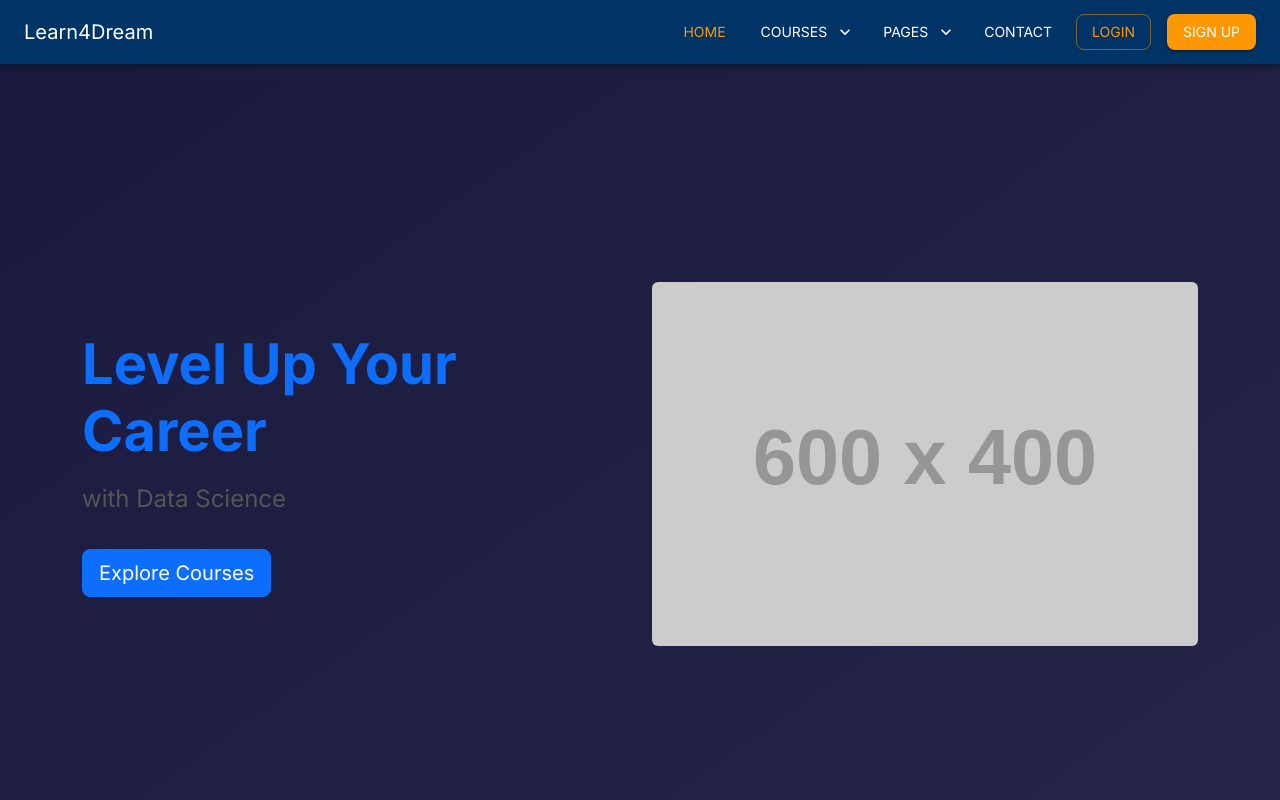
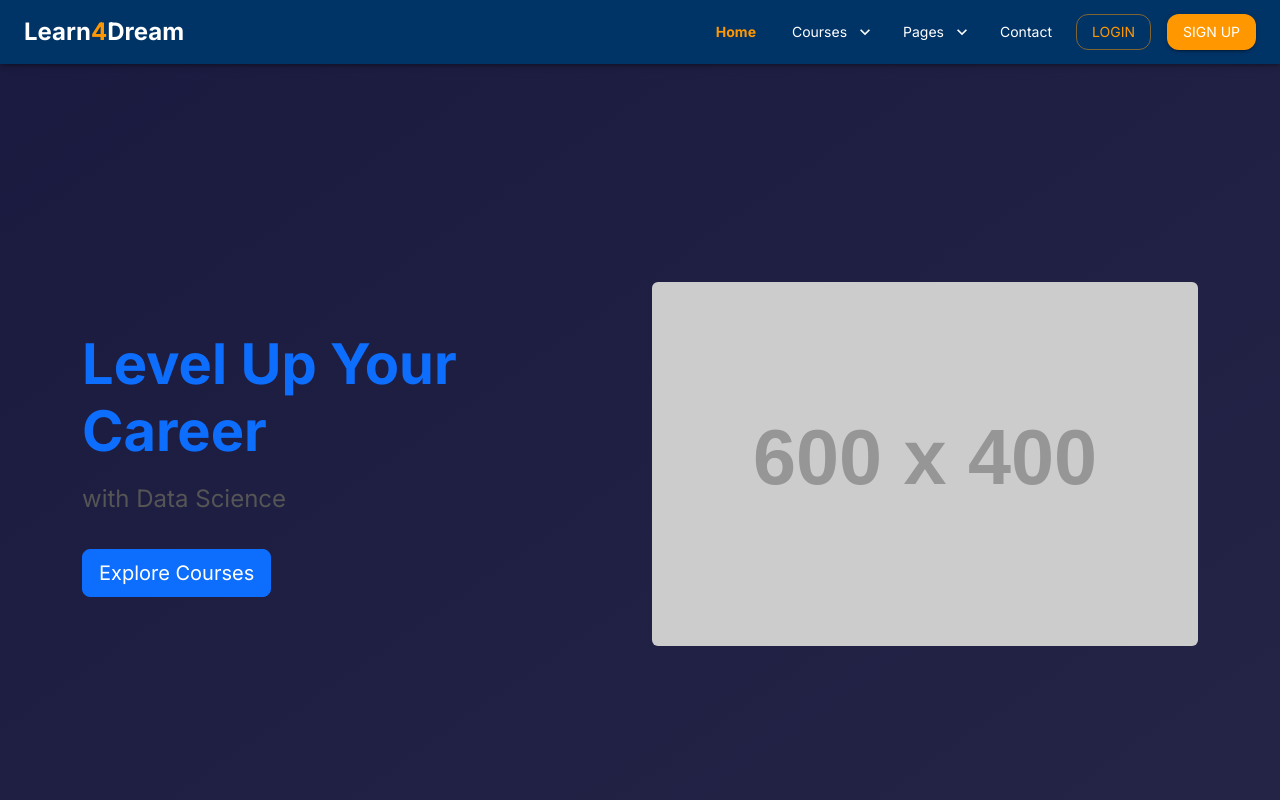
Before and after one commit to kashifsaifee/learn4dream, a React (Create React App) app in the folder frontend/: page / in a window 1280 px wide. Shown: the top 800 px of the page. Built offline with nearby package versions, Linux system fonts and the light colour scheme.

Commit message:
Navbar updated

```diff
--- a/frontend/src/Components/Navbar.js
+++ b/frontend/src/Components/Navbar.js
@@ -1,3 +1,227 @@
+// import React, { useState } from 'react';
+// import {
+//   AppBar,
+//   Toolbar,
+//   Typography,
+//   Button,
+//   Box,
+//   IconButton,
+//   Menu,
+//   MenuItem,
+//   Divider,
+//   useMediaQuery,
+// } from '@mui/material';
+// import { Menu as MenuIcon, ExpandMore } from '@mui/icons-material';
+// import { Link, useLocation, useNavigate } from 'react-router-dom';
+// import { useTheme } from '@mui/material/styles';
+// import { CgProfile } from "react-icons/cg";
+
+// /* ---------- NavLinkBtn for dropdown items ---------- */
+// const NavLinkBtn = ({ to, children, closeMenu }) => {
+//   const theme = useTheme();
+//   const location = useLocation();
+//   const active = location.pathname === to;
+
+//   return (
+//     <MenuItem
+//       component={Link}
+//       to={to}
+//       onClick={closeMenu}
+//       sx={{
+//         color: active ? theme.palette.secondary.main : 'text.primary',
+//         fontWeight: active ? 'bold' : 'normal',
+//       }}
+//     >
+//       {children}
+//     </MenuItem>
+//   );
+// };
+
+// export default function Navbar({ isLoggedIn, setIsLoggedIn }) {
+//   const theme = useTheme();
+//   const location = useLocation();
+//   const navigate = useNavigate(); // Added to handle redirection
+//   const isMobile = useMediaQuery(theme.breakpoints.down('md'));
+
+//   // anchor states for dropdowns
+//   const [anchorCourses, setAnchorCourses] = useState(null);
+//   const [anchorPages, setAnchorPages] = useState(null);
+//   const [anchorMobile, setAnchorMobile] = useState(null);
+
+//   const open = (set) => (e) => set(e.currentTarget);
+//   const close = (set) => () => set(null);
+
+//   const linkStyle = (path) => ({
+//     color:
+//       location.pathname === path
+//         ? theme.palette.secondary.main
+//         : theme.palette.primary.contrastText,
+//     '&:hover': {
+//       bgcolor: theme.palette.primary.dark,
+//       color: theme.palette.secondary.main,
+//     },
+//   });
+
+//   const handleLogout = () => {
+//     setIsLoggedIn(false); // set logged out
+//     navigate('/'); // Redirect to home page (with lowercase "h")
+//   };
+
+//   /* ---------- Layout ---------- */
+//   return (
+//     <AppBar position="sticky" sx={{ bgcolor: theme.palette.primary.main }}>
+//       <Toolbar sx={{ gap: 2 }}>
+//         <Typography variant="h6" sx={{ flexGrow: 1 }}>
+//           Learn4Dream
+//         </Typography>
+
+//         {/* ======= Desktop menu ======= */}
+//         {!isMobile && (
+//           <Box sx={{ display: 'flex', alignItems: 'center', gap: 2 }}>
+//             <Button component={Link} to="/" sx={linkStyle('/')}>
+//               Home
+//             </Button>
+
+//             {/* Courses Dropdown */}
+//             <Button
+//               endIcon={<ExpandMore />}
+//               onClick={open(setAnchorCourses)}
+//               sx={linkStyle('/courses')}
+//             >
+//               Courses
+//             </Button>
+//             <Menu
+//               anchorEl={anchorCourses}
+//               open={Boolean(anchorCourses)}
+//               onClose={close(setAnchorCourses)}
+//             >
+//               <NavLinkBtn to="/courses" closeMenu={close(setAnchorCourses)}>
+//                 All Courses
+//               </NavLinkBtn>
+//               <NavLinkBtn to="/courses/detail" closeMenu={close(setAnchorCourses)}>
+//                 Course Detail
+//               </NavLinkBtn>
+//             </Menu>
+
+//             {/* Pages Dropdown */}
+//             <Button
+//               endIcon={<ExpandMore />}
+//               onClick={open(setAnchorPages)}
+//               sx={linkStyle('/blogs')}
+//             >
+//               Pages
+//             </Button>
+//             <Menu
+//               anchorEl={anchorPages}
+//               open={Boolean(anchorPages)}
+//               onClose={close(setAnchorPages)}
+//             >
+//               <NavLinkBtn to="/blogs" closeMenu={close(setAnchorPages)}>
+//                 Blogs
+//               </NavLinkBtn>
+//               <NavLinkBtn to="/about" closeMenu={close(setAnchorPages)}>
+//                 About
+//               </NavLinkBtn>
+//             </Menu>
+
+//             <Button component={Link} to="/contact" sx={linkStyle('/contact')}>
+//               Contact
+//             </Button>
+
+//             {/* Auth buttons (only shown if not logged in) */}
+//             {!isLoggedIn ? (
+//               <>
+//                 <Button
+//                   component={Link}
+//                   to="/login"
+//                   variant="outlined"
+//                   color="secondary"
+//                   sx={{ borderRadius: 2 }}
+//                 >
+//                   Login
+//                 </Button>
+//                 <Button
+//                   component={Link}
+//                   to="/signup"
+//                   variant="contained"
+//                   color="secondary"
+//                   sx={{ borderRadius: 2 }}
+//                 >
+//                   Sign Up
+//                 </Button>
+//               </>
+//             ) : (
+//               <Button
+//                 component={Link}
+//                 to="/profile"
+//                 variant="contained"
+//                 sx={{ borderRadius: 25 }}
+//               >
+//                 <CgProfile size={22} />
+//               </Button>
+//             )}
+
+//             {/* Logout button (only shown if logged in) */}
+//             {isLoggedIn && (
+//               <Button onClick={handleLogout} variant="outlined" color="secondary">
+//                 Logout
+//               </Button>
+//             )}
+//           </Box>
+//         )}
+
+//         {/* ======= Mobile hamburger ======= */}
+//         {isMobile && (
+//           <>
+//             <IconButton color="inherit" onClick={open(setAnchorMobile)}>
+//               <MenuIcon />
+//             </IconButton>
+//             <Menu
+//               anchorEl={anchorMobile}
+//               open={Boolean(anchorMobile)}
+//               onClose={close(setAnchorMobile)}
+//             >
+//               <NavLinkBtn to="/" closeMenu={close(setAnchorMobile)}>
+//                 Home
+//               </NavLinkBtn>
+//               <NavLinkBtn to="/courses" closeMenu={close(setAnchorMobile)}>
+//                 All Courses
+//               </NavLinkBtn>
+//               <NavLinkBtn to="/courses/detail" closeMenu={close(setAnchorMobile)}>
+//                 Course Detail
+//               </NavLinkBtn>
+//               <NavLinkBtn to="/blogs" closeMenu={close(setAnchorMobile)}>
+//                 Blogs
+//               </NavLinkBtn>
+//               <NavLinkBtn to="/about" closeMenu={close(setAnchorMobile)}>
+//                 About
+//               </NavLinkBtn>
+//               <NavLinkBtn to="/contact" closeMenu={close(setAnchorMobile)}>
+//                 Contact
+//               </NavLinkBtn>
+//               <Divider />
+//               {!isLoggedIn ? (
+//                 <>
+//                   <NavLinkBtn to="/login" closeMenu={close(setAnchorMobile)}>
+//                     Login
+//                   </NavLinkBtn>
+//                   <NavLinkBtn to="/signup" closeMenu={close(setAnchorMobile)}>
+//                     Sign Up
+//                   </NavLinkBtn>
+//                 </>
+//               ) : (
+//                 <NavLinkBtn to="/profile" closeMenu={close(setAnchorMobile)}>
+//                   Profile
+//                 </NavLinkBtn>
+//               )}
+//             </Menu>
+//           </>
+//         )}
+//       </Toolbar>
+//     </AppBar>
+//   );
+// }
+// ====================================================================================
 import React, { useState } from 'react';
 import {
   AppBar,
@@ -14,9 +238,8 @@ import {
 import { Menu as MenuIcon, ExpandMore } from '@mui/icons-material';
 import { Link, useLocation, useNavigate } from 'react-router-dom';
 import { useTheme } from '@mui/material/styles';
-import { CgProfile } from "react-icons/cg";
+import { CgProfile } from 'react-icons/cg';
 
-/* ---------- NavLinkBtn for dropdown items ---------- */
 const NavLinkBtn = ({ to, children, closeMenu }) => {
   const theme = useTheme();
   const location = useLocation();
@@ -30,6 +253,9 @@ const NavLinkBtn = ({ to, children, closeMenu }) => {
       sx={{
         color: active ? theme.palette.secondary.main : 'text.primary',
         fontWeight: active ? 'bold' : 'normal',
+        '&:hover': {
+          backgroundColor: theme.palette.action.hover,
+        }
       }}
     >
       {children}
@@ -40,13 +266,13 @@ const NavLinkBtn = ({ to, children, closeMenu }) => {
 export default function Navbar({ isLoggedIn, setIsLoggedIn }) {
   const theme = useTheme();
   const location = useLocation();
-  const navigate = useNavigate(); // Added to handle redirection
+  const navigate = useNavigate();
   const isMobile = useMediaQuery(theme.breakpoints.down('md'));
 
-  // anchor states for dropdowns
   const [anchorCourses, setAnchorCourses] = useState(null);
   const [anchorPages, setAnchorPages] = useState(null);
   const [anchorMobile, setAnchorMobile] = useState(null);
+  const [anchorProfile, setAnchorProfile] = useState(null); // Profile dropdown
 
   const open = (set) => (e) => set(e.currentTarget);
   const close = (set) => () => set(null);
@@ -56,6 +282,8 @@ export default function Navbar({ isLoggedIn, setIsLoggedIn }) {
       location.pathname === path
         ? theme.palette.secondary.main
         : theme.palette.primary.contrastText,
+    fontWeight: location.pathname === path ? 'bold' : 'normal',
+    textTransform: 'none',
     '&:hover': {
       bgcolor: theme.palette.primary.dark,
       color: theme.palette.secondary.main,
@@ -63,156 +291,107 @@ export default function Navbar({ isLoggedIn, setIsLoggedIn }) {
   });
 
   const handleLogout = () => {
-    setIsLoggedIn(false); // set logged out
-    navigate('/'); // Redirect to home page (with lowercase "h")
+    setIsLoggedIn(false);
+    navigate('/');
   };
 
-  /* ---------- Layout ---------- */
   return (
-    <AppBar position="sticky" sx={{ bgcolor: theme.palette.primary.main }}>
-      <Toolbar sx={{ gap: 2 }}>
-        <Typography variant="h6" sx={{ flexGrow: 1 }}>
-          Learn4Dream
+    <AppBar position="sticky" sx={{ bgcolor: theme.palette.primary.main, boxShadow: 3 }}>
+      <Toolbar sx={{ gap: 2, justifyContent: 'space-between' }}>
+        {/* Logo */}
+        <Typography
+          variant="h5"
+          sx={{
+            fontWeight: 700,
+            color: 'white',
+            textDecoration: 'none',
+          }}
+          component={Link}
+          to="/"
+        >
+          Learn<span style={{ color: theme.palette.secondary.main }}>4</span>Dream
         </Typography>
 
-        {/* ======= Desktop menu ======= */}
+        {/* Desktop Menu */}
         {!isMobile && (
           <Box sx={{ display: 'flex', alignItems: 'center', gap: 2 }}>
-            <Button component={Link} to="/" sx={linkStyle('/')}>
-              Home
-            </Button>
+            <Button component={Link} to="/" sx={linkStyle('/')}>Home</Button>
 
-            {/* Courses Dropdown */}
-            <Button
-              endIcon={<ExpandMore />}
-              onClick={open(setAnchorCourses)}
-              sx={linkStyle('/courses')}
-            >
+            <Button endIcon={<ExpandMore />} onClick={open(setAnchorCourses)} sx={linkStyle('/courses')}>
               Courses
             </Button>
-            <Menu
-              anchorEl={anchorCourses}
-              open={Boolean(anchorCourses)}
-              onClose={close(setAnchorCourses)}
-            >
-              <NavLinkBtn to="/courses" closeMenu={close(setAnchorCourses)}>
-                All Courses
-              </NavLinkBtn>
-              <NavLinkBtn to="/courses/detail" closeMenu={close(setAnchorCourses)}>
-                Course Detail
-              </NavLinkBtn>
+            <Menu anchorEl={anchorCourses} open={Boolean(anchorCourses)} onClose={close(setAnchorCourses)}>
+              <NavLinkBtn to="/courses" closeMenu={close(setAnchorCourses)}>All Courses</NavLinkBtn>
+              <NavLinkBtn to="/courses/detail" closeMenu={close(setAnchorCourses)}>Course Detail</NavLinkBtn>
             </Menu>
 
-            {/* Pages Dropdown */}
-            <Button
-              endIcon={<ExpandMore />}
-              onClick={open(setAnchorPages)}
-              sx={linkStyle('/blogs')}
-            >
+            <Button endIcon={<ExpandMore />} onClick={open(setAnchorPages)} sx={linkStyle('/blogs')}>
               Pages
             </Button>
-            <Menu
-              anchorEl={anchorPages}
-              open={Boolean(anchorPages)}
-              onClose={close(setAnchorPages)}
-            >
-              <NavLinkBtn to="/blogs" closeMenu={close(setAnchorPages)}>
-                Blogs
-              </NavLinkBtn>
-              <NavLinkBtn to="/about" closeMenu={close(setAnchorPages)}>
-                About
-              </NavLinkBtn>
+            <Menu anchorEl={anchorPages} open={Boolean(anchorPages)} onClose={close(setAnchorPages)}>
+              <NavLinkBtn to="/blogs" closeMenu={close(setAnchorPages)}>Blogs</NavLinkBtn>
+              <NavLinkBtn to="/about" closeMenu={close(setAnchorPages)}>About</NavLinkBtn>
             </Menu>
 
             <Button component={Link} to="/contact" sx={linkStyle('/contact')}>
               Contact
             </Button>
 
-            {/* Auth buttons (only shown if not logged in) */}
+            {/* Auth */}
             {!isLoggedIn ? (
               <>
-                <Button
-                  component={Link}
-                  to="/login"
-                  variant="outlined"
-                  color="secondary"
-                  sx={{ borderRadius: 2 }}
-                >
+                <Button component={Link} to="/login" variant="outlined" color="secondary" sx={{ borderRadius: 3 }}>
                   Login
                 </Button>
-                <Button
-                  component={Link}
-                  to="/signup"
-                  variant="contained"
-                  color="secondary"
-                  sx={{ borderRadius: 2 }}
-                >
+                <Button component={Link} to="/signup" variant="contained" color="secondary" sx={{ borderRadius: 3 }}>
                   Sign Up
                 </Button>
               </>
             ) : (
-              <Button
-                component={Link}
-                to="/profile"
-                variant="contained"
-                sx={{ borderRadius: 25 }}
-              >
-                <CgProfile size={22} /> Profile
-              </Button>
-            )}
-
-            {/* Logout button (only shown if logged in) */}
-            {isLoggedIn && (
-              <Button onClick={handleLogout} variant="outlined" color="secondary">
-                Logout
-              </Button>
+              <>
+                <IconButton onClick={open(setAnchorProfile)} sx={{ color: 'white' }}>
+                  <CgProfile size={24} />
+                </IconButton>
+                <Menu anchorEl={anchorProfile} open={Boolean(anchorProfile)} onClose={close(setAnchorProfile)}>
+                  <NavLinkBtn to="/profile" closeMenu={close(setAnchorProfile)}>Profile</NavLinkBtn>
+                  <NavLinkBtn to="/mycourses" closeMenu={close(setAnchorProfile)}>My Courses</NavLinkBtn>
+                  <MenuItem onClick={() => { handleLogout(); close(setAnchorProfile)(); }}>
+                    Logout
+                  </MenuItem>
+                </Menu>
+              </>
             )}
           </Box>
         )}
 
-        {/* ======= Mobile hamburger ======= */}
+        {/* Mobile Menu */}
         {isMobile && (
           <>
             <IconButton color="inherit" onClick={open(setAnchorMobile)}>
               <MenuIcon />
             </IconButton>
-            <Menu
-              anchorEl={anchorMobile}
-              open={Boolean(anchorMobile)}
-              onClose={close(setAnchorMobile)}
-            >
-              <NavLinkBtn to="/" closeMenu={close(setAnchorMobile)}>
-                Home
-              </NavLinkBtn>
-              <NavLinkBtn to="/courses" closeMenu={close(setAnchorMobile)}>
-                All Courses
-              </NavLinkBtn>
-              <NavLinkBtn to="/courses/detail" closeMenu={close(setAnchorMobile)}>
-                Course Detail
-              </NavLinkBtn>
-              <NavLinkBtn to="/blogs" closeMenu={close(setAnchorMobile)}>
-                Blogs
-              </NavLinkBtn>
-              <NavLinkBtn to="/about" closeMenu={close(setAnchorMobile)}>
-                About
-              </NavLinkBtn>
-              <NavLinkBtn to="/contact" closeMenu={close(setAnchorMobile)}>
-                Contact
-              </NavLinkBtn>
+            <Menu anchorEl={anchorMobile} open={Boolean(anchorMobile)} onClose={close(setAnchorMobile)}>
+              <Typography variant="subtitle1" sx={{ px: 2, py: 1, fontWeight: 'bold' }}>Navigation</Typography>
+              <NavLinkBtn to="/" closeMenu={close(setAnchorMobile)}>Home</NavLinkBtn>
+              <NavLinkBtn to="/courses" closeMenu={close(setAnchorMobile)}>All Courses</NavLinkBtn>
+              <NavLinkBtn to="/courses/detail" closeMenu={close(setAnchorMobile)}>Course Detail</NavLinkBtn>
+              <NavLinkBtn to="/blogs" closeMenu={close(setAnchorMobile)}>Blogs</NavLinkBtn>
+              <NavLinkBtn to="/about" closeMenu={close(setAnchorMobile)}>About</NavLinkBtn>
+              <NavLinkBtn to="/contact" closeMenu={close(setAnchorMobile)}>Contact</NavLinkBtn>
               <Divider />
               {!isLoggedIn ? (
                 <>
-                  <NavLinkBtn to="/login" closeMenu={close(setAnchorMobile)}>
-                    Login
-                  </NavLinkBtn>
-                  <NavLinkBtn to="/signup" closeMenu={close(setAnchorMobile)}>
-                    Sign Up
-                  </NavLinkBtn>
+                  <NavLinkBtn to="/login" closeMenu={close(setAnchorMobile)}>Login</NavLinkBtn>
+                  <NavLinkBtn to="/signup" closeMenu={close(setAnchorMobile)}>Sign Up</NavLinkBtn>
                 </>
               ) : (
-                <NavLinkBtn to="/profile" closeMenu={close(setAnchorMobile)}>
-                  Profile
-                </NavLinkBtn>
+                <>
+                  <NavLinkBtn to="/profile" closeMenu={close(setAnchorMobile)}>Profile</NavLinkBtn>
+                  <NavLinkBtn to="/mycourses" closeMenu={close(setAnchorMobile)}>My Courses</NavLinkBtn>
+                  <MenuItem onClick={() => { handleLogout(); close(setAnchorMobile)(); }}>
+                    Logout
+                  </MenuItem>
+                </>
               )}
             </Menu>
           </>
```
